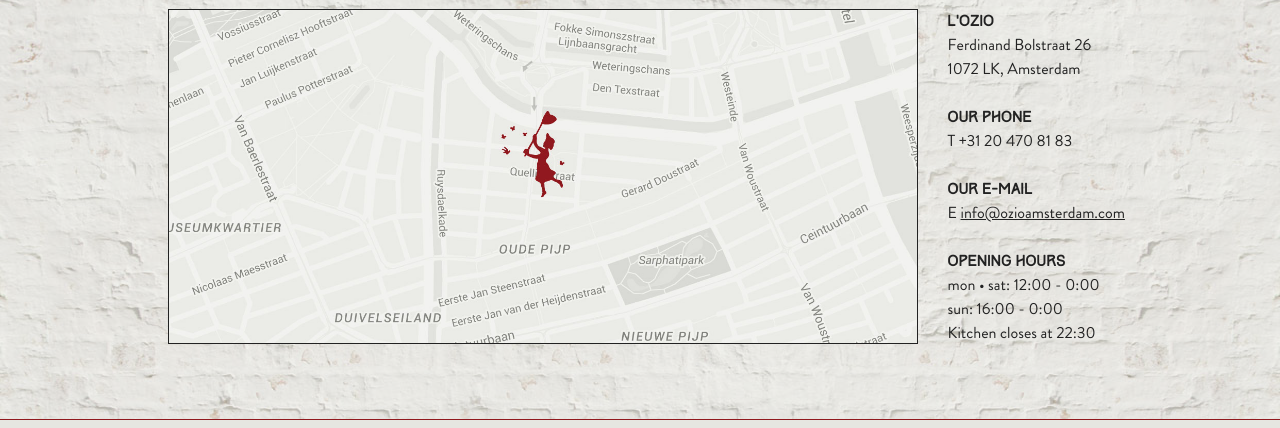
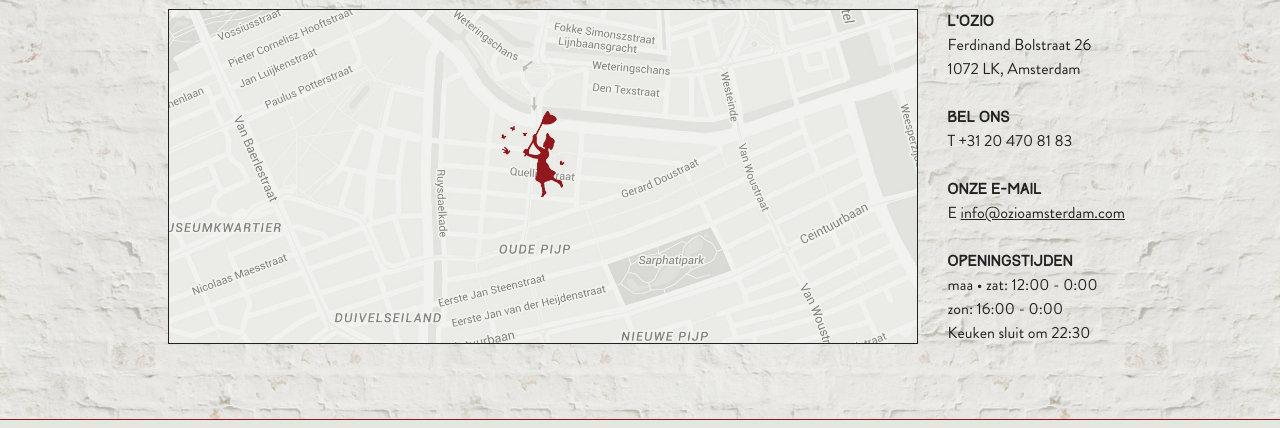
Before and after one commit to jhvanderschee/lozio_nl, a Jekyll site: the page built from index.md, in a window 1280 px wide and 900 px high, scrolled down 1491 px. Shown: the part 435-863 px from the top of the window. Built offline with Jekyll 4.4.1, drawn with Linux system fonts in a browser that asks for light colours.

Commit message:
Updated '/_includes/contactinfo.html' via CloudCannon

```diff
--- a/_includes/contactinfo.html
+++ b/_includes/contactinfo.html
@@ -2,13 +2,13 @@
 Ferdinand Bolstraat 26<br />
 1072 LK, Amsterdam<br />
 <br />
-<strong>OUR PHONE</strong><br />
+<strong>BEL ONS</strong><br />
 T +31 20 470 81 83<br />
 <br />
-<strong>OUR E-MAIL</strong><br />
+<strong>ONZE E-MAIL</strong><br />
 E <a href="mailto:info@ozioamsterdam.com">info@ozioamsterdam.com</a><br />
 <br />
-<strong>OPENING HOURS</strong><br />
-mon • sat: 12:00 - 0:00<br />
-sun: 16:00 - 0:00<br />
-Kitchen closes at 22:30</div>
+<strong>OPENINGSTIJDEN</strong><br />
+maa • zat: 12:00 - 0:00<br />
+zon: 16:00 - 0:00<br />
+Keuken sluit om 22:30</div>
```
